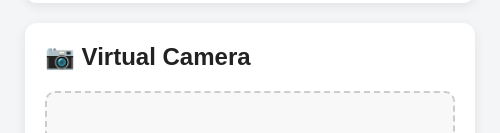
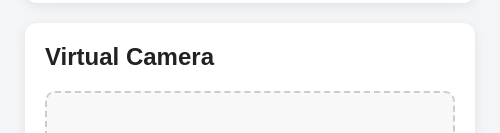
Before and after one commit to Adhistyas/loclock-desk, an Electron app: page index.html in a window 500 px wide. Shown: the part 537-670 px from the top of the page. Drawn offline with Linux system fonts and the light colour scheme.

Commit message:
fix tampilan2

```diff
--- a/index.html
+++ b/index.html
@@ -52,7 +52,7 @@
         <!-- VIRTUAL CAMERA -->
 
         <div class="card">
-            <h2>📷 Virtual Camera</h2>
+            <h2>Virtual Camera</h2>
             <div id="imagePreviewContainer" class="image-preview-container">
                 <div id="emptyPreview" class="empty-preview">
                     Belum ada foto
```
